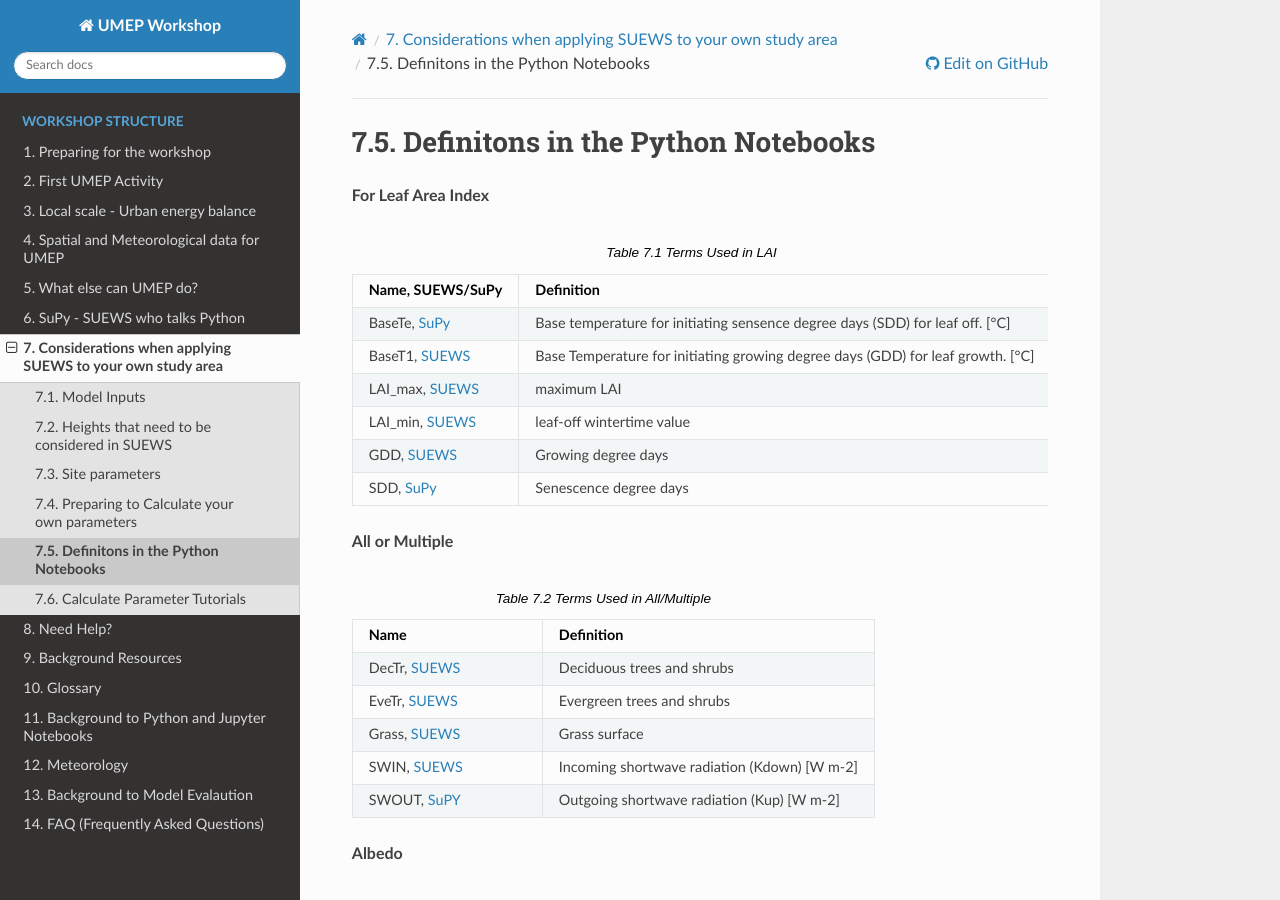
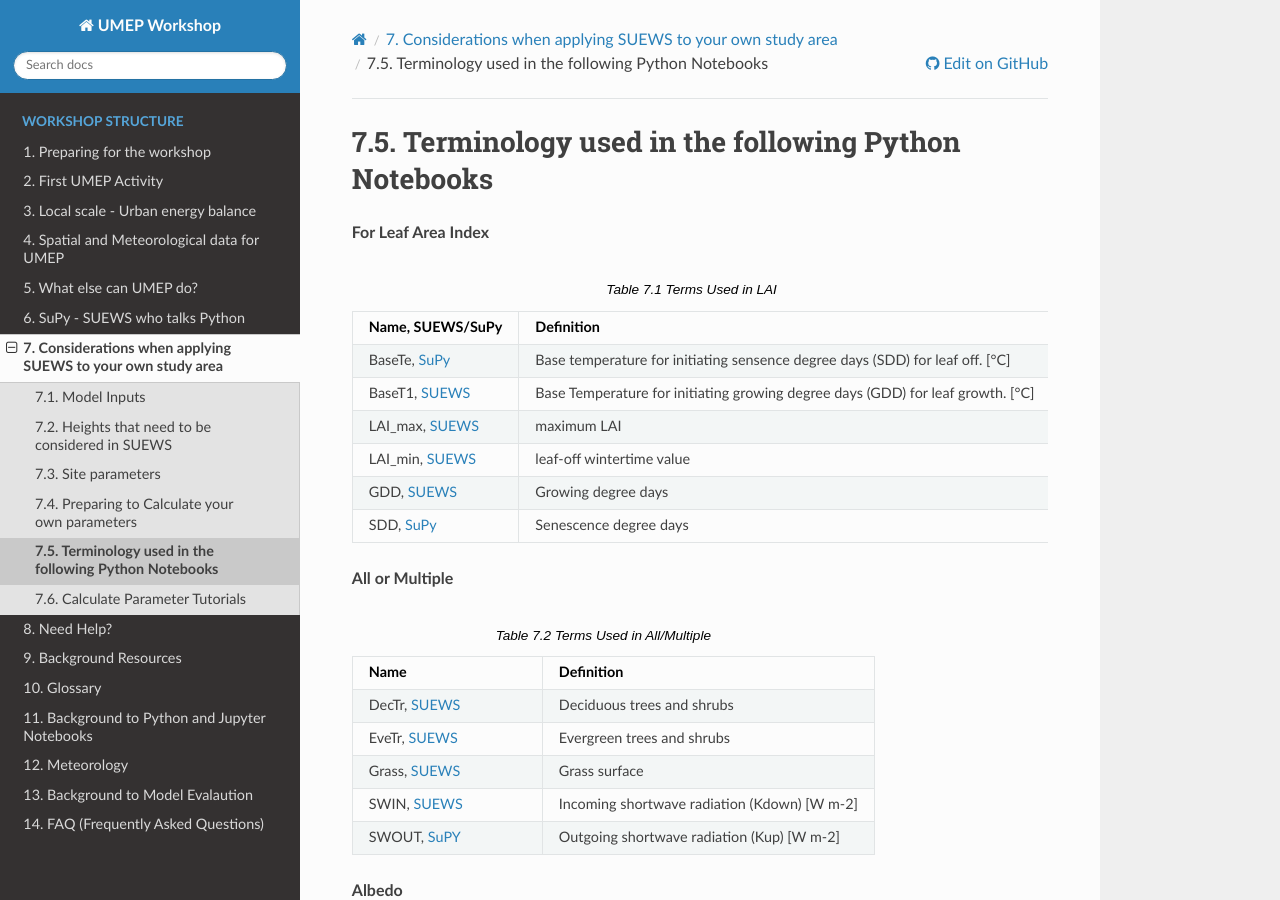
Before and after one commit to Urban-Meteorology-Reading/UMEP-Workshop, a Sphinx documentation site: the page built from source/Parameters/CalcBG.rst, in a window 1280 px wide and 900 px high. Built offline with Sphinx 7.4.7 and the Read the Docs theme 2.0.0, drawn with Linux system fonts in a browser that asks for light colours.

Commit message:
Update CalcBG.rst

```diff
--- a/source/Parameters/CalcBG.rst
+++ b/source/Parameters/CalcBG.rst
@@ -2,7 +2,7 @@
 
 
 
-Definitons in the Python Notebooks
+Terminology used in the following Python Notebooks
 ~~~~~~~~~~~~~~~~~~~~~~~~~~~~~~~~~~
 
 **For Leaf Area Index**
```
